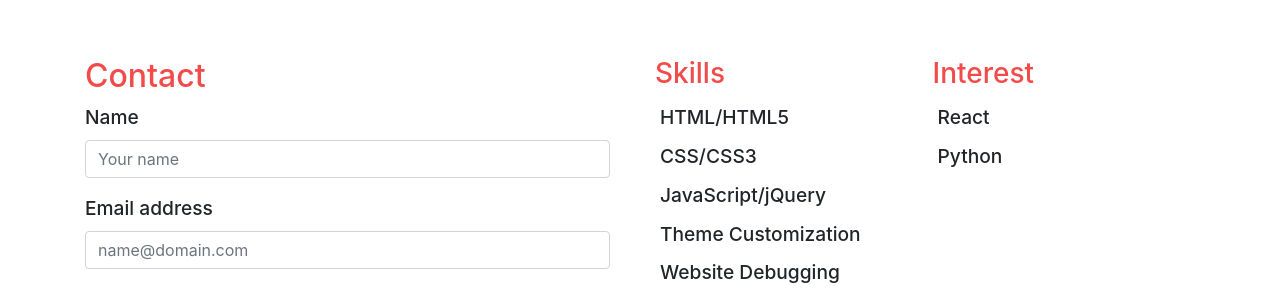
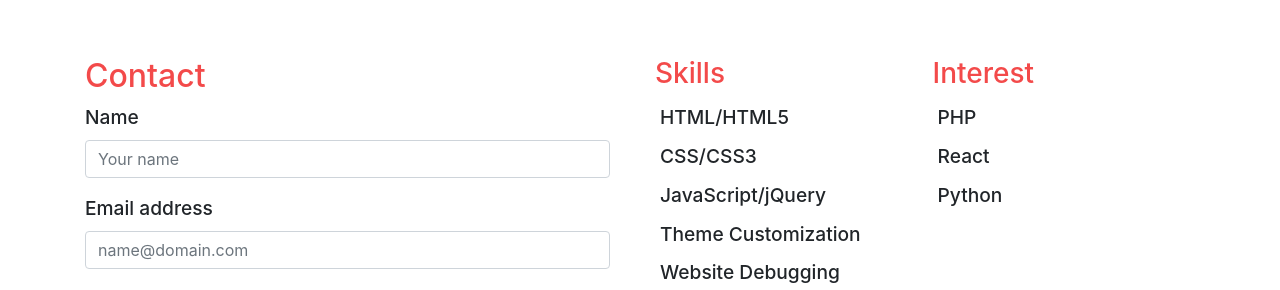
Before and after one commit to donkzA/donkza.github.io, a Jekyll site: the page built from index.markdown, in a window 1280 px wide. Shown: the part 491-781 px from the top of the page. Built offline with Jekyll 4.4.1, drawn with Linux system fonts in a browser that asks for light colours.

Commit message:
updating index

```diff
--- a/index.markdown
+++ b/index.markdown
@@ -41,6 +41,7 @@ title: Home
                 <div class="interest col">
                     <h3 class="title-header">Interest</h3>
                     <ul class="nav flex-column">
+                        <li class="nav-item">PHP</li>
                         <li class="nav-item">React</li>
                         <li class="nav-item">Python</li>
                     </ul>
```
